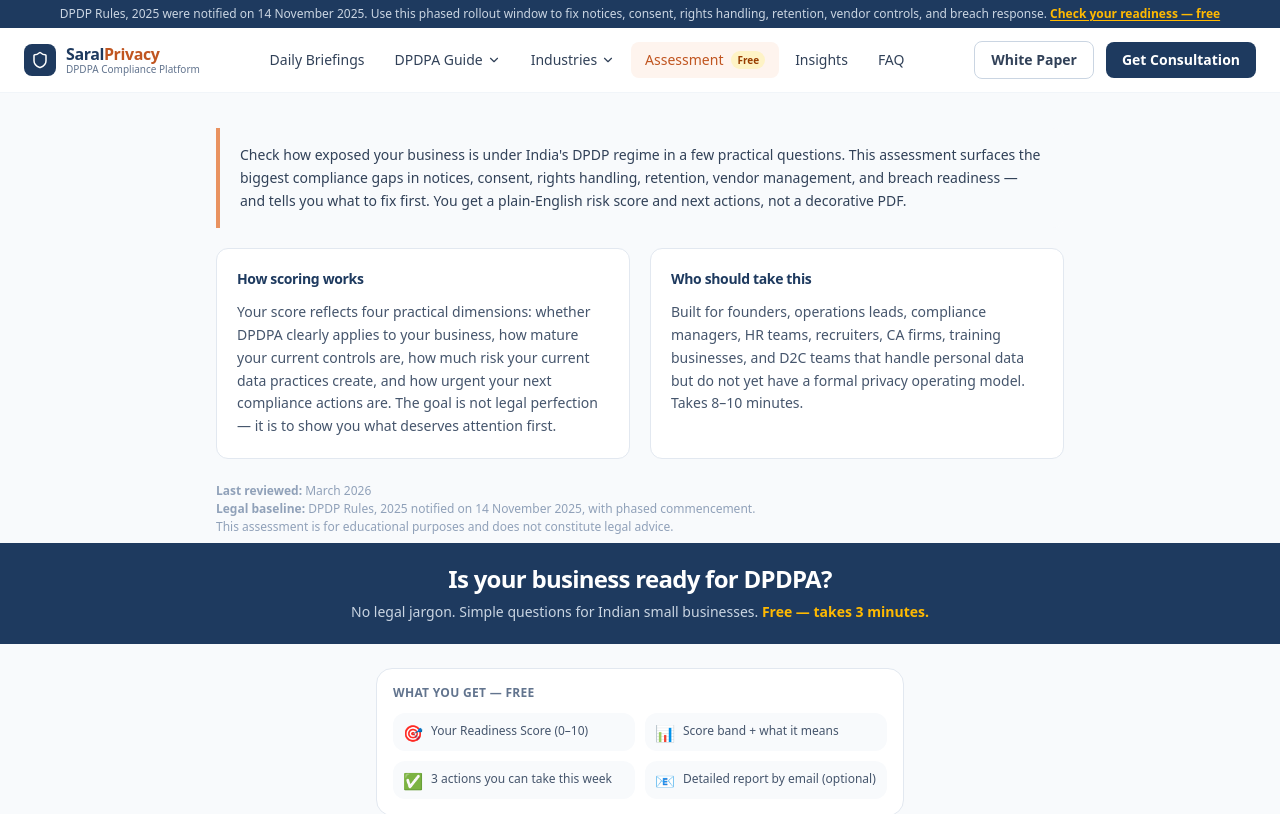
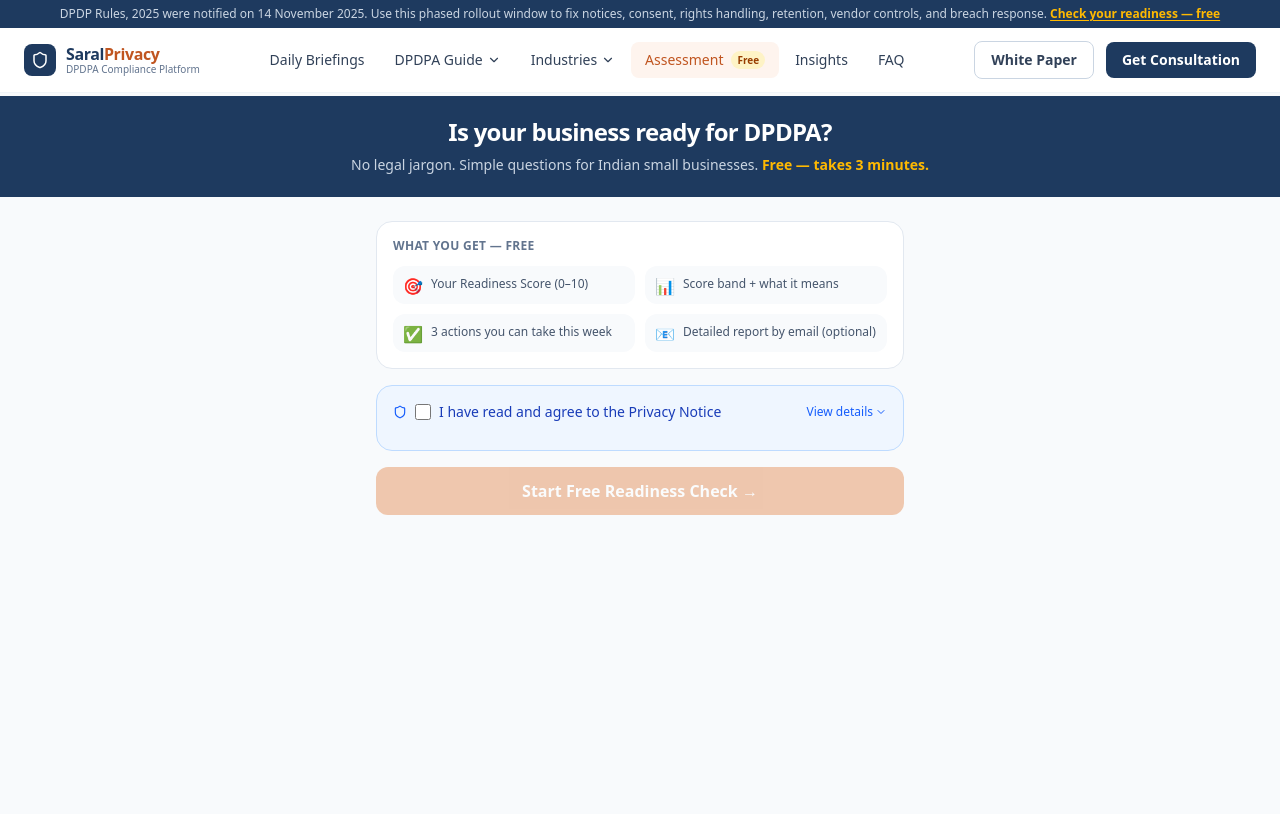
Before and after one commit to SahuDilip1356/SaralPrivacy, a Next.js app in the folder webapp/: page /assessment in a window 1280 px wide. Shown: the top 814 px of the page. Built offline with nearby package versions, Linux system fonts and the light colour scheme.

Commit message:
Fix assessment page — CTA above fold; fix pipeline path quoting
- Move SSR content to sr-only so SurveyClient CTA is immediately visible
- Quote \$PYTHON throughout run_pipeline.sh to handle spaces in project path

Co-Authored-By: Claude Sonnet 4.6 <noreply@anthropic.com>

```diff
--- a/webapp/app/assessment/page.tsx
+++ b/webapp/app/assessment/page.tsx
@@ -17,49 +17,29 @@ export default function AssessmentPage() {
         { name: "DPDPA Readiness Check", url: "https://saralprivacy.com/assessment" },
       ])}
 
-      {/* SSR content — crawlable answer block, scoring explanation, audience */}
-      <div className="max-w-4xl mx-auto px-4 sm:px-6 pt-8 space-y-5 pb-2">
-
-        {/* Answer block */}
-        <div className="bg-slate-50 border-l-4 border-saffron-400 rounded-r-xl px-5 py-4">
-          <p className="text-slate-700 text-sm leading-relaxed">
+      {/* SEO content — hidden visually, fully crawlable */}
+      <div className="sr-only">
+        <p>
           Check how exposed your business is under India&apos;s DPDP regime in a few practical
           questions. This assessment surfaces the biggest compliance gaps in notices, consent,
           rights handling, retention, vendor management, and breach readiness — and tells you
           what to fix first. You get a plain-English risk score and next actions, not a
           decorative PDF.
         </p>
-        </div>
-
-        <div className="grid grid-cols-1 sm:grid-cols-2 gap-5">
-          {/* How scoring works */}
-          <div className="bg-white border border-slate-200 rounded-xl p-5">
-            <h2 className="font-bold text-brand-700 text-sm mb-3">How scoring works</h2>
-            <p className="text-slate-600 text-sm leading-relaxed">
+        <h2>How scoring works</h2>
+        <p>
           Your score reflects four practical dimensions: whether DPDPA clearly applies to
           your business, how mature your current controls are, how much risk your current
           data practices create, and how urgent your next compliance actions are. The goal
           is not legal perfection — it is to show you what deserves attention first.
         </p>
-          </div>
-
-          {/* Who should take this */}
-          <div className="bg-white border border-slate-200 rounded-xl p-5">
-            <h2 className="font-bold text-brand-700 text-sm mb-3">Who should take this</h2>
-            <p className="text-slate-600 text-sm leading-relaxed">
+        <h2>Who should take this</h2>
+        <p>
           Built for founders, operations leads, compliance managers, HR teams, recruiters,
           CA firms, training businesses, and D2C teams that handle personal data but do not
           yet have a formal privacy operating model. Takes 8–10 minutes.
         </p>
-          </div>
-        </div>
-
-        {/* Reviewed block */}
-        <div className="pt-1 text-xs text-slate-400 space-y-0.5">
-          <p><strong>Last reviewed:</strong> March 2026</p>
-          <p><strong>Legal baseline:</strong> DPDP Rules, 2025 notified on 14 November 2025, with phased commencement.</p>
-          <p>This assessment is for educational purposes and does not constitute legal advice.</p>
-        </div>
+        <p>Last reviewed: March 2026. Legal baseline: DPDP Rules, 2025 notified on 14 November 2025, with phased commencement. This assessment is for educational purposes and does not constitute legal advice.</p>
       </div>
 
       <SurveyClient />
```
Also changed, not shown: 1 other file (tests, documents, lock files or other folders). Lines whose indentation alone changed are shown as unchanged.
